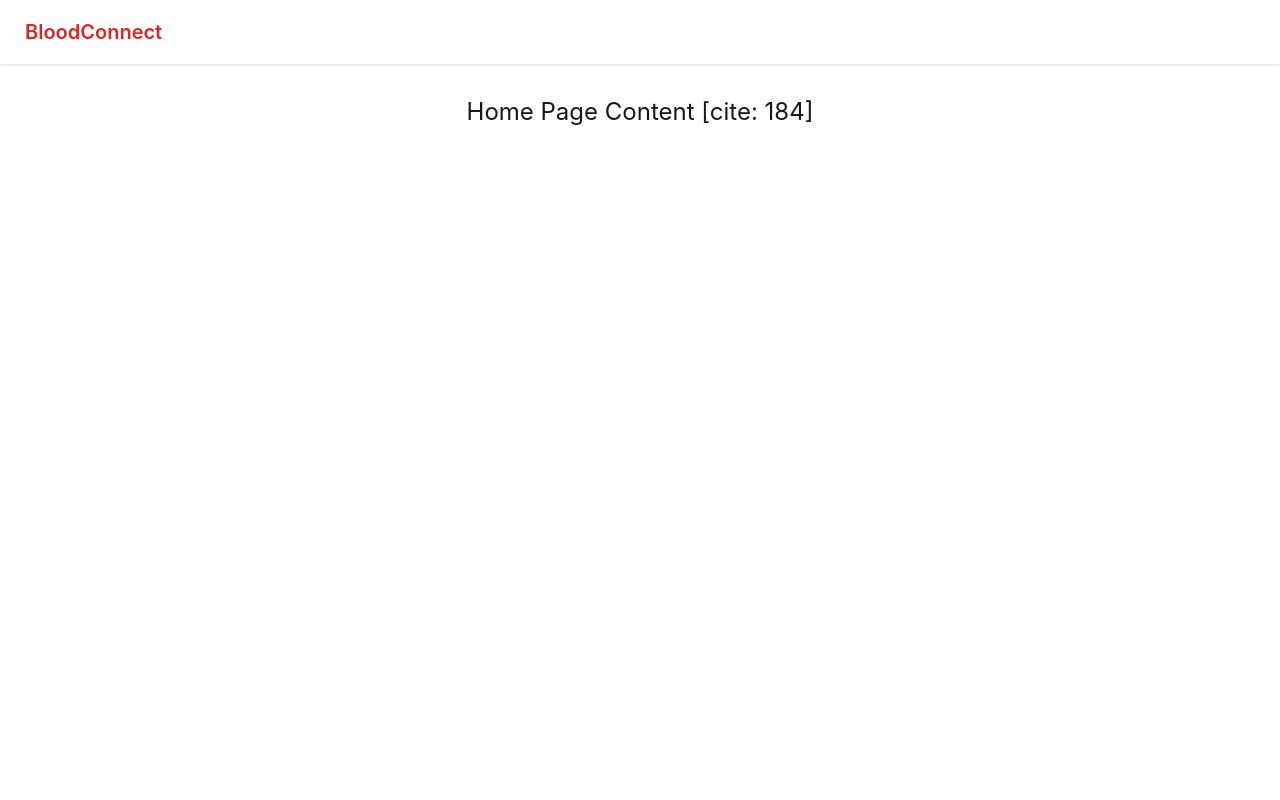
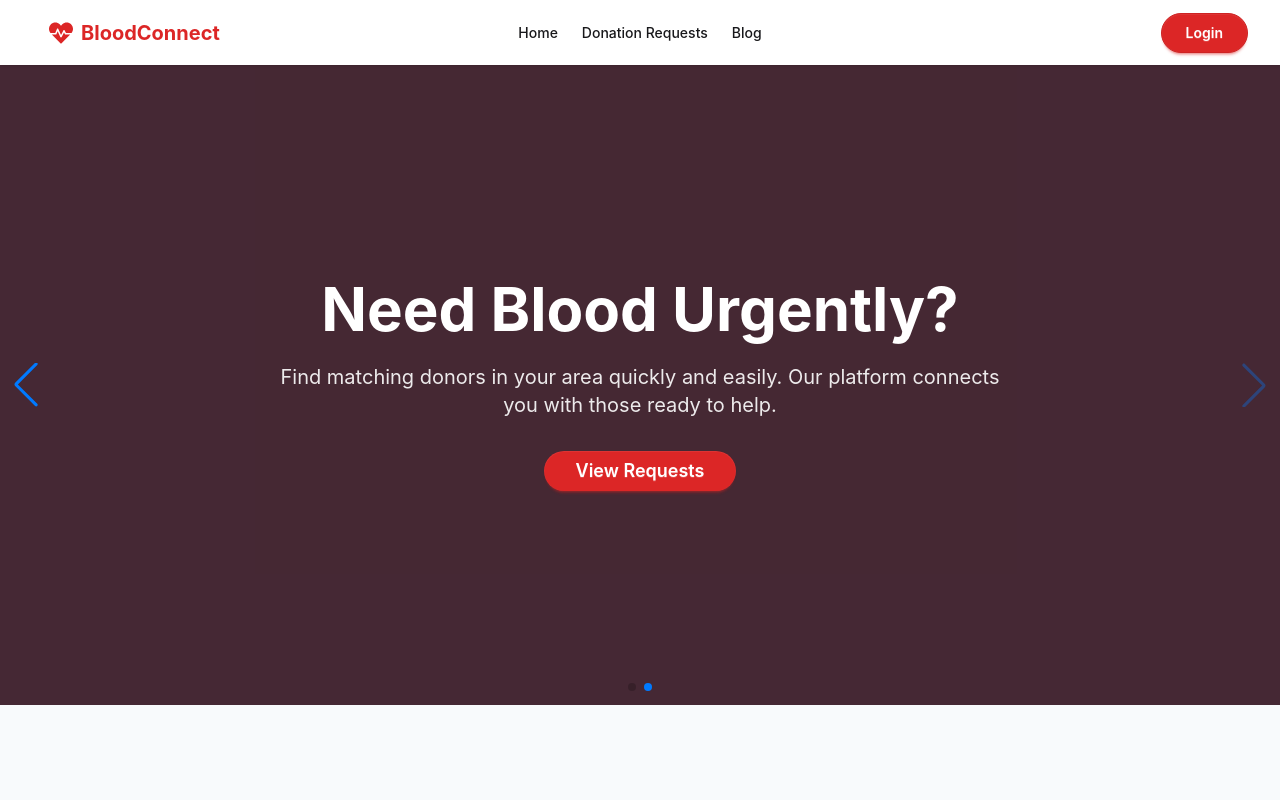
Before and after one commit to mdjaberofficial/mjh_3_13_project_blood_donation_application_client, a React (Vite) app: page / in a window 1280 px wide. Shown: the top 800 px of the page. Built offline with nearby package versions, Linux system fonts and the light colour scheme; no server answers.

Commit message:
Add Navbar, Footer, MainLayout, Banner, Home and update router

```diff
--- /dev/null
+++ b/src/components/Shared/Footer.jsx
@@ -0,0 +1,35 @@
+import { FaHeartbeat, FaFacebook, FaTwitter, FaInstagram } from "react-icons/fa";
+
+const Footer = () => {
+    return (
+        <footer className="footer p-10 bg-neutral text-neutral-content">
+            <aside>
+                <FaHeartbeat className="text-5xl text-primary mb-2" />
+                <p className="font-bold text-xl">BloodConnect Ltd.</p>
+                <p>Providing reliable blood donation connections since 2026.</p>
+            </aside>
+            <nav>
+                <h6 className="footer-title">Community</h6>
+                <a className="link link-hover">Recent Requests</a>
+                <a className="link link-hover">Top Donors</a>
+                <a className="link link-hover">Volunteers</a>
+            </nav>
+            <nav>
+                <h6 className="footer-title">Legal</h6>
+                <a className="link link-hover">Terms of use</a>
+                <a className="link link-hover">Privacy policy</a>
+                <a className="link link-hover">Cookie policy</a>
+            </nav>
+            <nav>
+                <h6 className="footer-title">Social</h6>
+                <div className="flex gap-4 text-2xl">
+                    <a className="cursor-pointer hover:text-primary transition-colors"><FaFacebook /></a>
+                    <a className="cursor-pointer hover:text-primary transition-colors"><FaTwitter /></a>
+                    <a className="cursor-pointer hover:text-primary transition-colors"><FaInstagram /></a>
+                </div>
+            </nav>
+        </footer>
+    );
+};
+
+export default Footer;
--- /dev/null
+++ b/src/components/Shared/Navbar.jsx
@@ -0,0 +1,64 @@
+import { Link, NavLink } from "react-router";
+import { FaHeartbeat } from "react-icons/fa";
+import useAuth from "../../hooks/useAuth";
+
+const Navbar = () => {
+    const { user, logOut } = useAuth();
+
+    const handleLogOut = () => {
+        logOut().catch(err => console.error(err));
+    };
+
+    const navLinks = (
+        <>
+            <li><NavLink to="/">Home</NavLink></li>
+            <li><NavLink to="/donation-requests">Donation Requests</NavLink></li>
+            <li><NavLink to="/blog">Blog</NavLink></li>
+            {/* Optional: Add Fundings link if you tackle the Stripe optional requirement early */}
+            {/* <li><NavLink to="/fundings">Fundings</NavLink></li> */}
+        </>
+    );
+
+    return (
+        <div className="navbar bg-base-100 shadow-sm sticky top-0 z-50 px-4 md:px-8">
+            <div className="navbar-start">
+                <div className="dropdown">
+                    <div tabIndex={0} role="button" className="btn btn-ghost lg:hidden">
+                        <svg xmlns="http://www.w3.org/2000/svg" className="h-5 w-5" fill="none" viewBox="0 0 24 24" stroke="currentColor"><path strokeLinecap="round" strokeLinejoin="round" strokeWidth="2" d="M4 6h16M4 12h8m-8 6h16" /></svg>
+                    </div>
+                    <ul tabIndex={0} className="menu menu-sm dropdown-content mt-3 z-[1] p-2 shadow bg-base-100 rounded-box w-52">
+                        {navLinks}
+                    </ul>
+                </div>
+                <Link to="/" className="btn btn-ghost text-xl text-primary flex items-center gap-2">
+                    <FaHeartbeat className="text-2xl" />
+                    <span className="font-bold hidden sm:block">BloodConnect</span>
+                </Link>
+            </div>
+            <div className="navbar-center hidden lg:flex">
+                <ul className="menu menu-horizontal px-1 font-medium">
+                    {navLinks}
+                </ul>
+            </div>
+            <div className="navbar-end gap-3">
+                {user ? (
+                    <div className="dropdown dropdown-end">
+                        <div tabIndex={0} role="button" className="btn btn-ghost btn-circle avatar">
+                            <div className="w-10 rounded-full border-2 border-primary">
+                                <img alt="User Avatar" src={user?.photoURL || "https://i.ibb.co/MxgVsK4/default-avatar.png"} />
+                            </div>
+                        </div>
+                        <ul tabIndex={0} className="mt-3 z-[1] p-2 shadow menu menu-sm dropdown-content bg-base-100 rounded-box w-52">
+                            <li><Link to="/dashboard">Dashboard</Link></li>
+                            <li><button onClick={handleLogOut} className="text-error">Logout</button></li>
+                        </ul>
+                    </div>
+                ) : (
+                    <Link to="/login" className="btn btn-primary text-white rounded-full px-6">Login</Link>
+                )}
+            </div>
+        </div>
+    );
+};
+
+export default Navbar;
--- a/src/layouts/MainLayout.jsx
+++ b/src/layouts/MainLayout.jsx
@@ -1,14 +1,11 @@
 import { Outlet } from "react-router";
+import Navbar from "../components/Shared/Navbar";
 
 const MainLayout = () => {
     return (
         <div>
-            {/* Temporary Navbar */}
-            <nav className="navbar bg-base-100 shadow-sm">
-                <div className="flex-1">
-                    <a className="btn btn-ghost text-xl text-primary">BloodConnect</a>
-                </div>
-            </nav>
+
+            <Navbar />
 
             <main className="min-h-screen">
                 <Outlet />
--- /dev/null
+++ b/src/pages/Home/Banner.jsx
@@ -0,0 +1,60 @@
+import { Swiper, SwiperSlide } from 'swiper/react';
+import { Autoplay, Pagination, Navigation, EffectFade } from 'swiper/modules';
+import { Link } from 'react-router';
+
+// Import Swiper styles
+import 'swiper/css';
+import 'swiper/css/pagination';
+import 'swiper/css/navigation';
+import 'swiper/css/effect-fade';
+
+const Banner = () => {
+    return (
+        <div className="w-full h-[80vh]">
+            <Swiper
+                spaceBetween={30}
+                effect={'fade'}
+                centeredSlides={true}
+                autoplay={{
+                    delay: 4000,
+                    disableOnInteraction: false,
+                }}
+                pagination={{
+                    clickable: true,
+                }}
+                navigation={true}
+                modules={[Autoplay, Pagination, Navigation, EffectFade]}
+                className="w-full h-full"
+            >
+                {/* Slide 1 */}
+                <SwiperSlide>
+                    <div className="w-full h-full relative bg-secondary text-white flex items-center justify-center">
+                        <div className="absolute inset-0 bg-black/40 z-10"></div>
+                        <div className="relative z-20 text-center px-4 max-w-3xl" data-aos="fade-up">
+                            <h1 className="text-5xl md:text-6xl font-bold mb-6">Give the Gift of Life</h1>
+                            <p className="text-lg md:text-xl mb-8 opacity-90">Every drop counts. Join our community of lifesavers today and make a difference in someone's world.</p>
+                            <div className="flex justify-center gap-4">
+                                <Link to="/register" className="btn btn-primary text-white border-none rounded-full px-8 text-lg">Join as Donor</Link>
+                                <Link to="/search" className="btn btn-outline text-white hover:bg-white hover:text-neutral rounded-full px-8 text-lg border-white">Search Blood</Link>
+                            </div>
+                        </div>
+                    </div>
+                </SwiperSlide>
+
+                {/* Slide 2 */}
+                <SwiperSlide>
+                    <div className="w-full h-full relative bg-neutral text-white flex items-center justify-center">
+                        <div className="absolute inset-0 bg-primary/20 z-10"></div>
+                        <div className="relative z-20 text-center px-4 max-w-3xl">
+                            <h1 className="text-5xl md:text-6xl font-bold mb-6">Need Blood Urgently?</h1>
+                            <p className="text-lg md:text-xl mb-8 opacity-90">Find matching donors in your area quickly and easily. Our platform connects you with those ready to help.</p>
+                            <Link to="/donation-requests" className="btn btn-primary text-white border-none rounded-full px-8 text-lg">View Requests</Link>
+                        </div>
+                    </div>
+                </SwiperSlide>
+            </Swiper>
+        </div>
+    );
+};
+
+export default Banner;
--- /dev/null
+++ b/src/pages/Home/Home.jsx
@@ -0,0 +1,29 @@
+import Banner from "./Banner";
+
+const Home = () => {
+    return (
+        <div>
+            <Banner />
+
+            {/* Placeholders for upcoming sections */}
+            <div className="py-20 bg-base-200">
+                <div className="container mx-auto px-4 text-center">
+                    <h2 className="text-4xl font-bold text-neutral mb-4" data-aos="fade-up">Featured Features</h2>
+                    <p className="text-lg text-base-content/70 max-w-2xl mx-auto mb-10" data-aos="fade-up" data-aos-delay="100">
+                        Explore how BloodConnect makes donating and requesting blood easier than ever.
+                    </p>
+                    {/* Feature Cards will go here */}
+                </div>
+            </div>
+
+            <div className="py-20 bg-base-100">
+                <div className="container mx-auto px-4 text-center">
+                    <h2 className="text-4xl font-bold text-neutral mb-4" data-aos="fade-up">Contact Us</h2>
+                    {/* Contact Form will go here */}
+                </div>
+            </div>
+        </div>
+    );
+};
+
+export default Home;
--- a/src/router/router.jsx
+++ b/src/router/router.jsx
@@ -3,6 +3,7 @@ import MainLayout from "../layouts/MainLayout";
 import DashboardLayout from "../layouts/DashboardLayout";
 import Register from "../pages/Register/Register";
 import Login from "../pages/Login/Login";
+import Home from "../pages/Home/Home";
 
 const router = createBrowserRouter([
   {
@@ -11,7 +12,7 @@ const router = createBrowserRouter([
     children: [
       {
         path: "/",
-        element: <div className="p-8 text-center text-2xl">Home Page Content [cite: 184]</div>,
+        element: <Home />,
       },
       {
         path: "/login",
```
